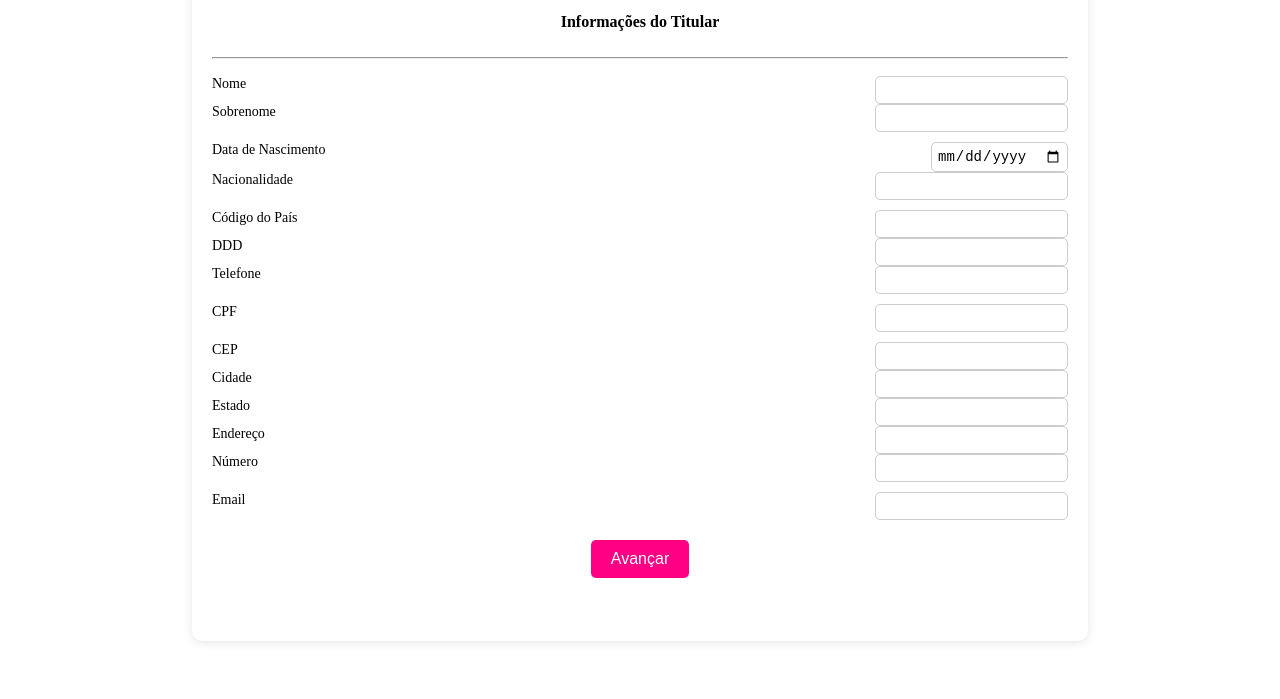
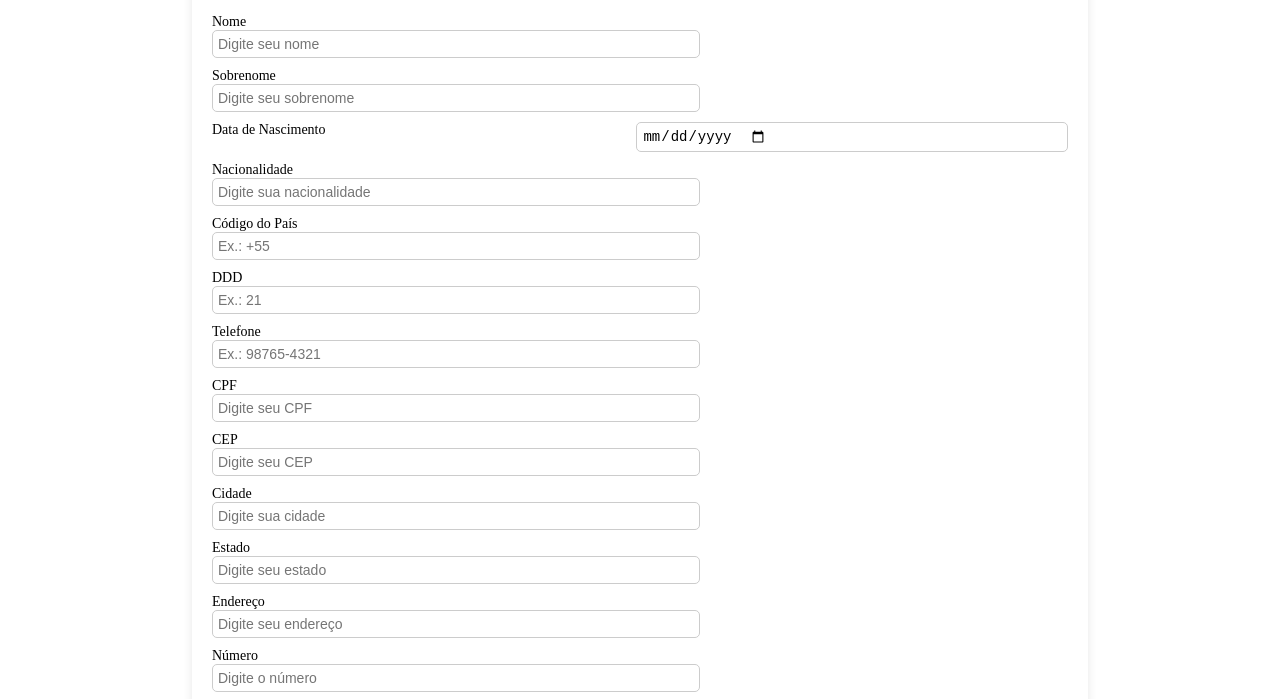
Before and after one commit to FlpSza/hg, a website: page checkout.html in a window 1280 px wide. Shown: the part 139-838 px from the top of the page. Before the commit the page ends 800 px from the top, so only its background shows below. Drawn offline with Linux system fonts and the light colour scheme.

Commit message:
front informações

```diff
--- a/checkout.html
+++ b/checkout.html
@@ -108,7 +108,6 @@
         display: flex;
         flex-wrap: wrap;
         justify-content: space-between;
-        margin-bottom: 10px;
       }
 
       .form-group label {
@@ -123,6 +122,8 @@
         border: 1px solid #ccc;
         border-radius: 5px;
         font-size: 14px;
+        margin-bottom: 10px;
+        padding-right: 35%;
       }
 
       .form-group.full-width label {
@@ -187,65 +188,168 @@
       <form id="formCadastro">
         <div class="form-group">
           <label for="nome">Nome</label>
-          <input type="text" id="nome" name="nome" required />
+          <input
+            type="text"
+            id="nome"
+            name="nome"
+            placeholder="Digite seu nome"
+            required
+          />
 
           <label for="sobrenome">Sobrenome</label>
-          <input type="text" id="sobrenome" name="sobrenome" required />
+          <input
+            type="text"
+            id="sobrenome"
+            name="sobrenome"
+            placeholder="Digite seu sobrenome"
+            required
+          />
         </div>
 
         <div class="form-group">
           <label for="nascimento">Data de Nascimento</label>
-          <input type="date" id="nascimento" name="nascimento" required />
+          <input
+            type="date"
+            id="nascimento"
+            name="nascimento"
+            required
+          />
 
           <label for="nacionalidade">Nacionalidade</label>
-          <input type="text" id="nacionalidade" name="nacionalidade" required />
+          <input
+            type="text"
+            id="nacionalidade"
+            name="nacionalidade"
+            placeholder="Digite sua nacionalidade"
+            required
+          />
         </div>
 
         <div class="form-group">
           <label for="Country_code">Código do País</label>
-          <input type="text" id="Country_code" name="Country_code" required />
+          <input
+            type="text"
+            id="Country_code"
+            name="Country_code"
+            placeholder="Ex.: +55"
+            required
+          />
 
           <label for="ddd">DDD</label>
-          <input type="text" id="ddd" name="ddd" required />
+          <input
+            type="text"
+            id="ddd"
+            name="ddd"
+            placeholder="Ex.: 21"
+            required
+          />
 
           <label for="telefone">Telefone</label>
-          <input type="text" id="telefone" name="telefone" required />
+          <input
+            type="text"
+            id="telefone"
+            name="telefone"
+            placeholder="Ex.: 98765-4321"
+            required
+          />
         </div>
 
         <div class="form-group">
           <label for="cpf">CPF</label>
-          <input type="text" id="cpf" name="cpf" required />
+          <input
+            type="text"
+            id="cpf"
+            name="cpf"
+            placeholder="Digite seu CPF"
+            required
+          />
         </div>
 
         <div class="form-group">
           <label for="cep">CEP</label>
-          <input type="text" id="cep" name="cep" required />
+          <input
+            type="text"
+            id="cep"
+            name="cep"
+            placeholder="Digite seu CEP"
+            required
+          />
 
           <label for="city">Cidade</label>
-          <input type="text" id="city" name="city" required />
+          <input
+            type="text"
+            id="city"
+            name="city"
+            placeholder="Digite sua cidade"
+            required
+          />
 
           <label for="state">Estado</label>
-          <input type="text" id="state" name="state" required />
+          <input
+            type="text"
+            id="state"
+            name="state"
+            placeholder="Digite seu estado"
+            required
+          />
 
           <label for="line_1">Endereço</label>
-          <input type="text" id="line_1" name="line_1" required />
+          <input
+            type="text"
+            id="line_1"
+            name="line_1"
+            placeholder="Digite seu endereço"
+            required
+          />
 
           <label for="numero-casa">Número</label>
-          <input type="text" id="numero-casa" name="numero-casa" required />
+          <input
+            type="text"
+            id="numero-casa"
+            name="numero-casa"
+            placeholder="Digite o número"
+            required
+          />
         </div>
 
         <div class="form-group">
           <label for="email">Email</label>
-          <input type="email" id="email" name="email" required />
+          <input
+            type="email"
+            id="email"
+            name="email"
+            placeholder="Digite seu email"
+            required
+          />
         </div>
 
         <div class="button-container">
-          <button type="button" id="submitButton">Avançar</button>
+          <button type="submit">Avançar</button>
         </div>
       </form>
     </div>
 
     <script>
+
+        // Validação de campos obrigatórios
+  document.getElementById("formCadastro").addEventListener("submit", function (e) {
+    const inputs = document.querySelectorAll("#formCadastro input[required]");
+    let isValid = true;
+
+    inputs.forEach((input) => {
+      if (!input.value.trim()) {
+        isValid = false;
+        alert(`O campo "${input.previousElementSibling.innerText}" é obrigatório!`);
+        input.focus();
+        return false;
+      }
+    });
+
+    if (!isValid) {
+      e.preventDefault(); // Impede o envio do formulário
+    }
+  });
+
       document
         .getElementById("submitButton")
         .addEventListener("click", function () {
```
